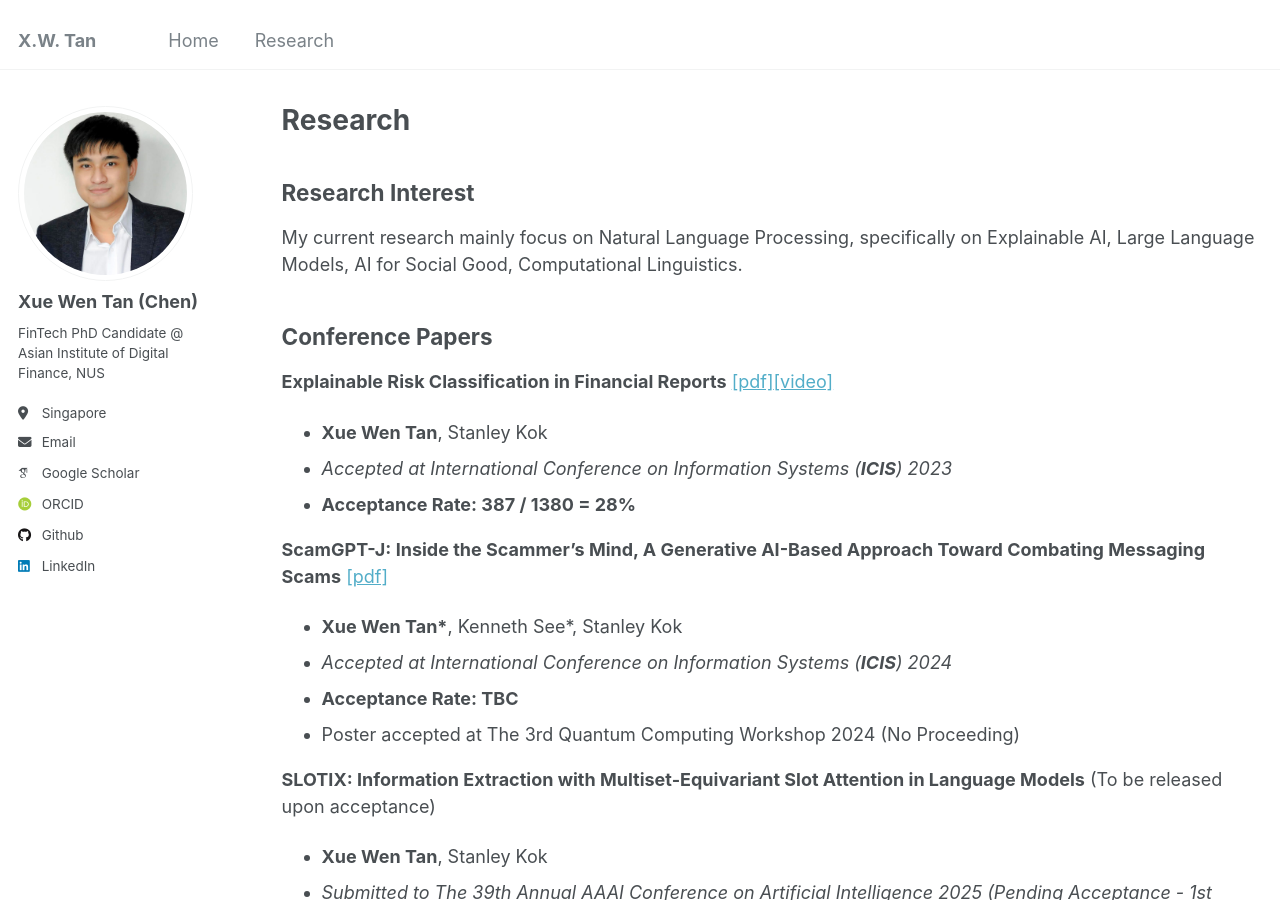
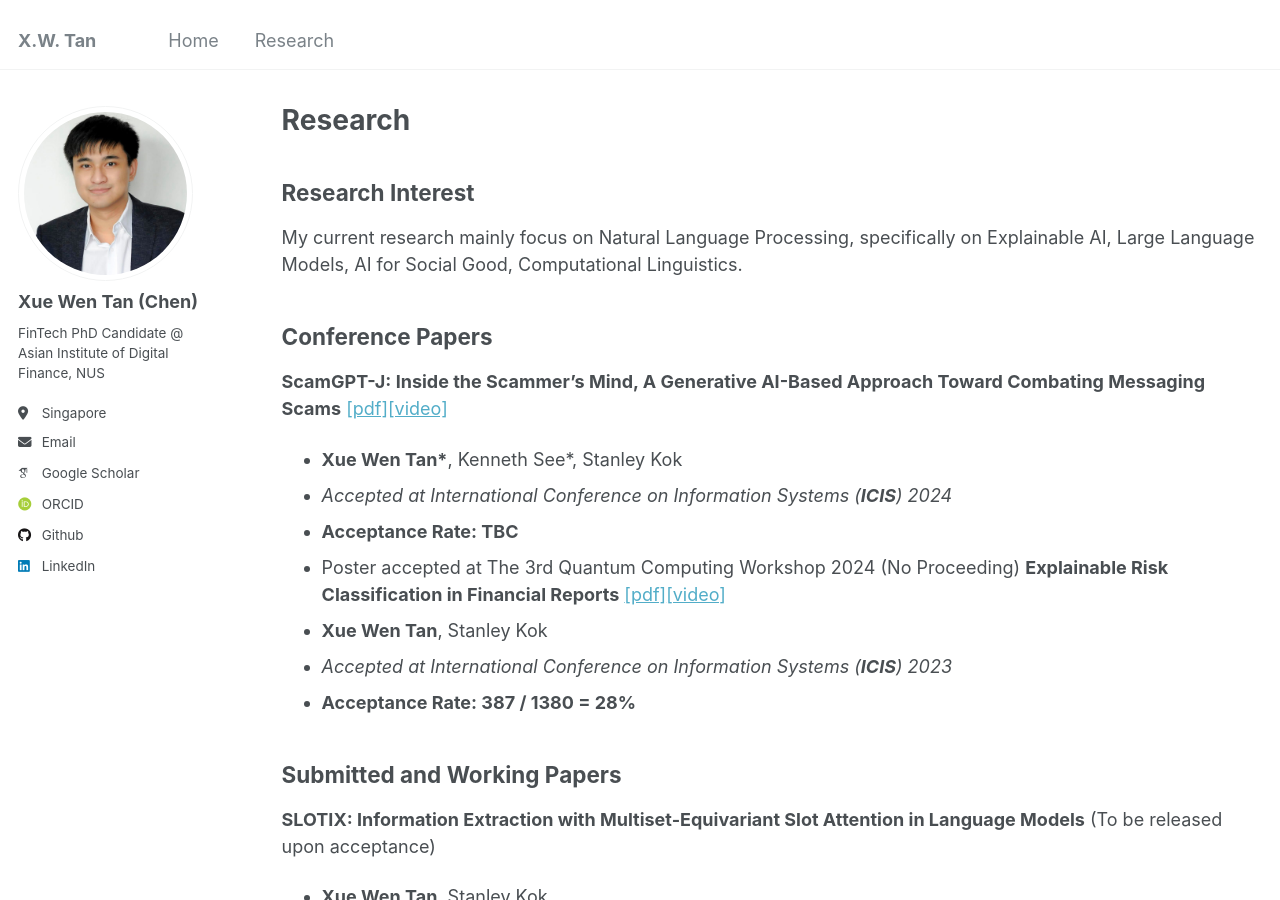
Before and after one commit to Chen-XueWen/Chen-XueWen.github.io, a Jekyll site: the page built from _pages/publications.md, in a window 1280 px wide and 900 px high. Built offline with Jekyll 4.4.1, drawn with Linux system fonts in a browser that asks for light colours; some web fonts are replaced.

Commit message:
Update publications.md

```diff
--- a/_pages/publications.md
+++ b/_pages/publications.md
@@ -8,17 +8,17 @@
 My current research mainly focus on Natural Language Processing, specifically on Explainable AI, Large Language Models, AI for Social Good, Computational Linguistics.
 
 ## Conference Papers
+**ScamGPT-J: Inside the Scammer’s Mind, A Generative AI-Based Approach Toward Combating Messaging Scams** [[pdf]]([https://arxiv.org/abs/2405.01881](https://arxiv.org/abs/2412.13528))[[video]](https://aisel.aisnet.org/icis2024/humtechinter/humtechinter/14/)
+  - **Xue Wen Tan\***, Kenneth See\*, Stanley Kok
+  - *Accepted at International Conference on Information Systems (**ICIS**) 2024*
+  - **Acceptance Rate: TBC**
+  - Poster accepted at The 3rd Quantum Computing Workshop 2024 (No Proceeding)
 **Explainable Risk Classification in Financial Reports** [[pdf]](https://arxiv.org/abs/2405.01881)[[video]](https://aisel.aisnet.org/icis2023/blockchain/blockchain/3/)
   - **Xue Wen Tan**, Stanley Kok
   - *Accepted at International Conference on Information Systems (**ICIS**) 2023*
   - **Acceptance Rate: 387 / 1380 = 28%**
 
-**ScamGPT-J: Inside the Scammer’s Mind, A Generative AI-Based Approach Toward Combating Messaging Scams** [[pdf]](https://aisel.aisnet.org/icis2024/humtechinter/humtechinter/14/)
-  - **Xue Wen Tan\***, Kenneth See\*, Stanley Kok
-  - *Accepted at International Conference on Information Systems (**ICIS**) 2024*
-  - **Acceptance Rate: TBC**
-  - Poster accepted at The 3rd Quantum Computing Workshop 2024 (No Proceeding)
-
+## Submitted and Working Papers
 **SLOTIX: Information Extraction with Multiset-Equivariant Slot Attention in Language Models** (To be released upon acceptance)
   - **Xue Wen Tan**, Stanley Kok
   - *Submitted to The 39th Annual AAAI Conference on Artificial Intelligence 2025 (Pending Acceptance - 1st round of review accepted, pending 2nd round of review)*
```
